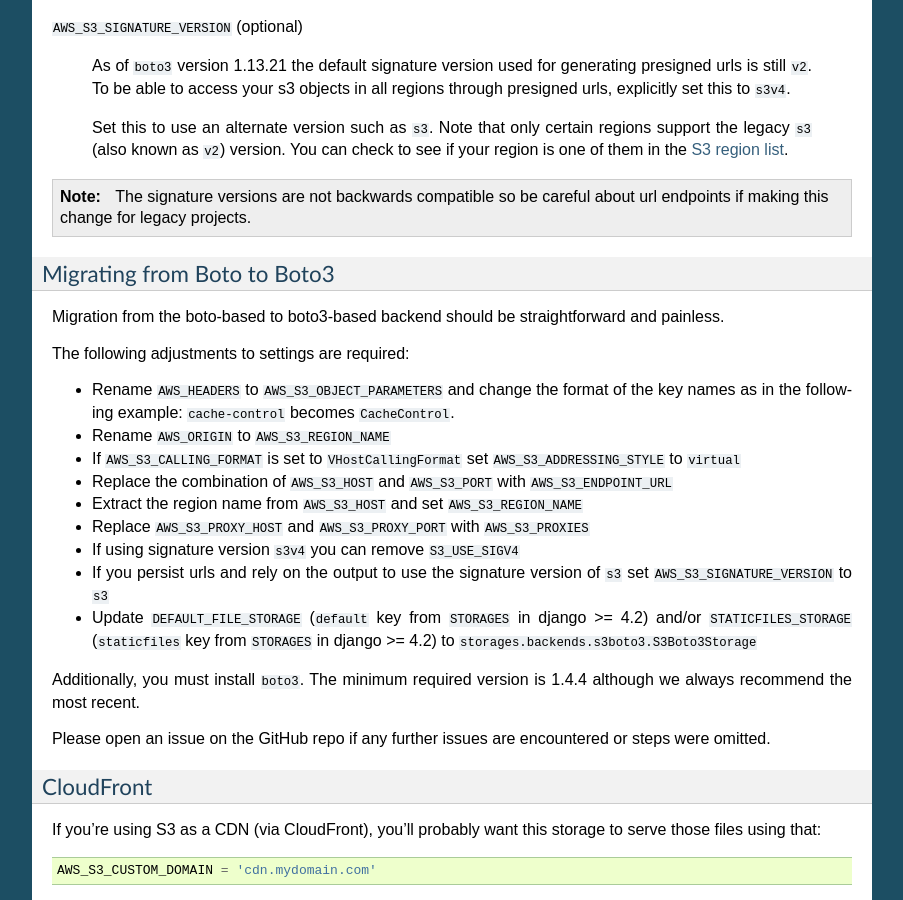
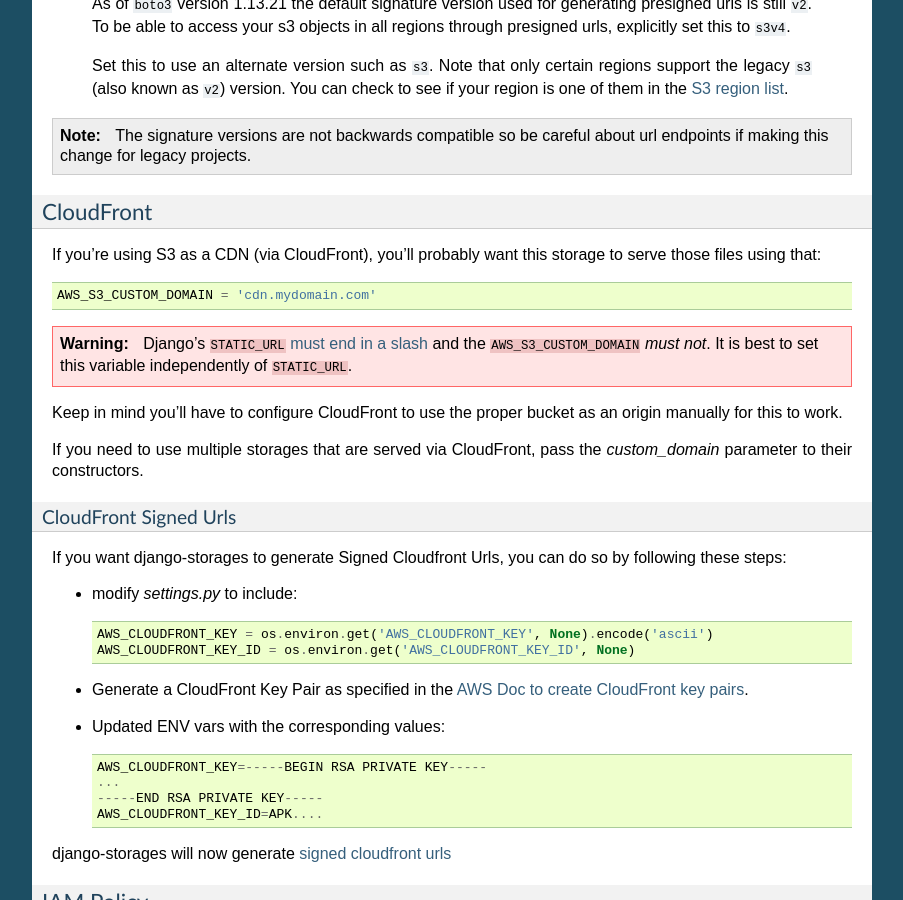
Before and after one commit to jschneier/django-storages, a Sphinx documentation site: the page built from docs/backends/amazon-S3.rst, in a window 1280 px wide and 900 px high, scrolled down 2602 px. Shown: the whole window, without its empty margins (198-1101 px from the left). Built offline with Sphinx 7.4.7, drawn with Linux system fonts in a browser that asks for light colours; some of the changed text lies outside the part shown.

Commit message:
[docs/s3] remove migration instructions from legacy boto backend

```diff
--- a/docs/backends/amazon-S3.rst
+++ b/docs/backends/amazon-S3.rst
@@ -6,9 +6,6 @@
 
 There is only one supported backend for interacting with Amazon's S3,
 ``S3Boto3Storage``, based on the boto3 library.
-
-The legacy ``S3BotoStorage`` backend was removed in version 1.9. To continue getting new features you must upgrade
-to the ``S3Boto3Storage`` backend by following the :ref:`migration instructions <migrating-boto-to-boto3>`.
 
 The minimum required version of ``boto3`` is 1.4.4 although we always recommend
 the most recent.
@@ -147,32 +144,6 @@
 .. _list of canned ACLs: https://docs.aws.amazon.com/AmazonS3/latest/dev/acl-overview.html#canned-acl
 .. _Boto3 docs for uploading files: https://boto3.amazonaws.com/v1/documentation/api/latest/reference/services/s3.html#S3.Client.put_object
 .. _ManifestStaticFilesStorage: https://docs.djangoproject.com/en/3.1/ref/contrib/staticfiles/#manifeststaticfilesstorage
-
-.. _migrating-boto-to-boto3:
-
-Migrating from Boto to Boto3
-----------------------------
-
-Migration from the boto-based to boto3-based backend should be straightforward and painless.
-
-The following adjustments to settings are required:
-
-- Rename ``AWS_HEADERS`` to ``AWS_S3_OBJECT_PARAMETERS`` and change the format of the key
-  names as in the following example: ``cache-control`` becomes ``CacheControl``.
-- Rename ``AWS_ORIGIN`` to ``AWS_S3_REGION_NAME``
-- If ``AWS_S3_CALLING_FORMAT`` is set to ``VHostCallingFormat`` set ``AWS_S3_ADDRESSING_STYLE`` to ``virtual``
-- Replace the combination of ``AWS_S3_HOST`` and ``AWS_S3_PORT`` with ``AWS_S3_ENDPOINT_URL``
-- Extract the region name from ``AWS_S3_HOST`` and set ``AWS_S3_REGION_NAME``
-- Replace ``AWS_S3_PROXY_HOST`` and ``AWS_S3_PROXY_PORT`` with ``AWS_S3_PROXIES``
-- If using signature version ``s3v4`` you can remove ``S3_USE_SIGV4``
-- If you persist urls and rely on the output to use the signature version of ``s3`` set ``AWS_S3_SIGNATURE_VERSION`` to ``s3``
-- Update ``DEFAULT_FILE_STORAGE`` (``default`` key from ``STORAGES`` in django >= 4.2) and/or ``STATICFILES_STORAGE`` (``staticfiles`` key from ``STORAGES`` in
-  django >= 4.2) to ``storages.backends.s3boto3.S3Boto3Storage``
-
-Additionally, you must install ``boto3``. The minimum required version is 1.4.4
-although we always recommend the most recent.
-
-Please open an issue on the GitHub repo if any further issues are encountered or steps were omitted.
 
 CloudFront
 ----------
```
